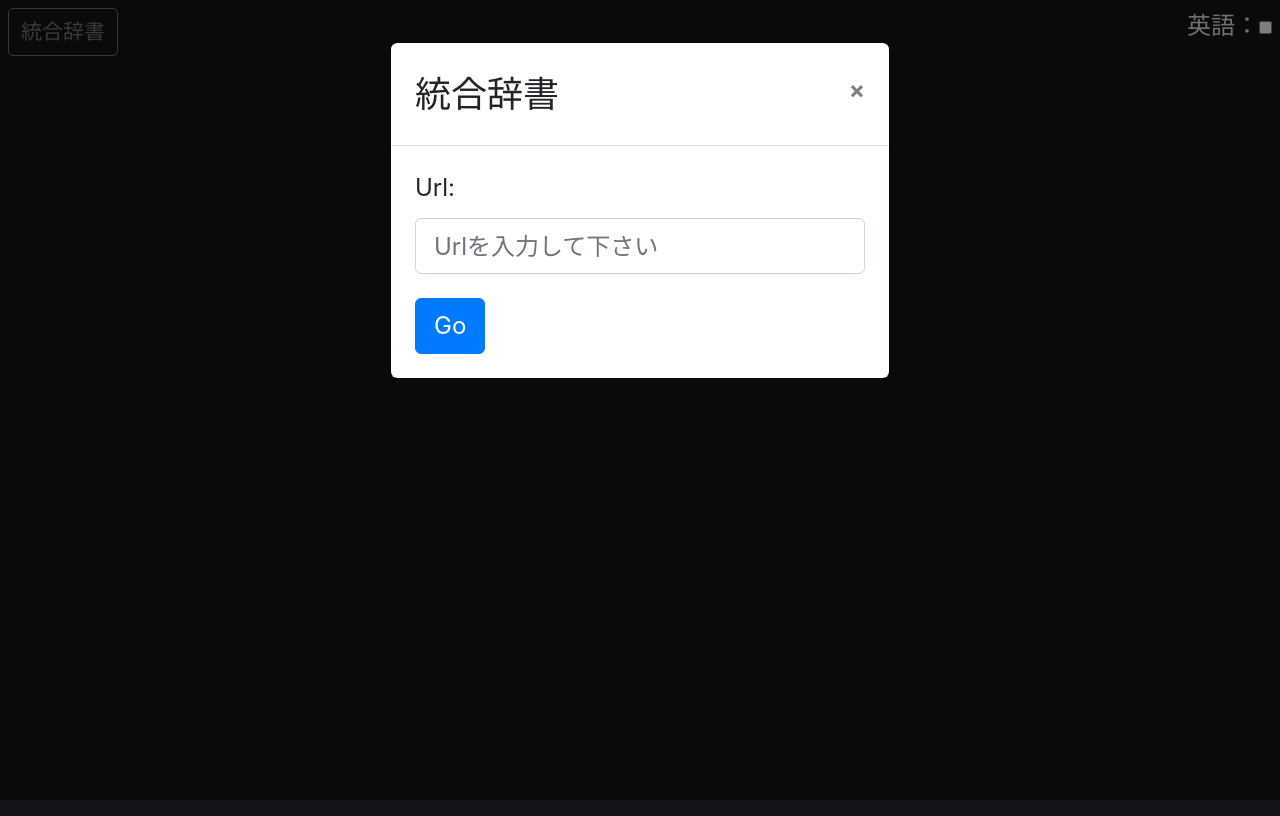
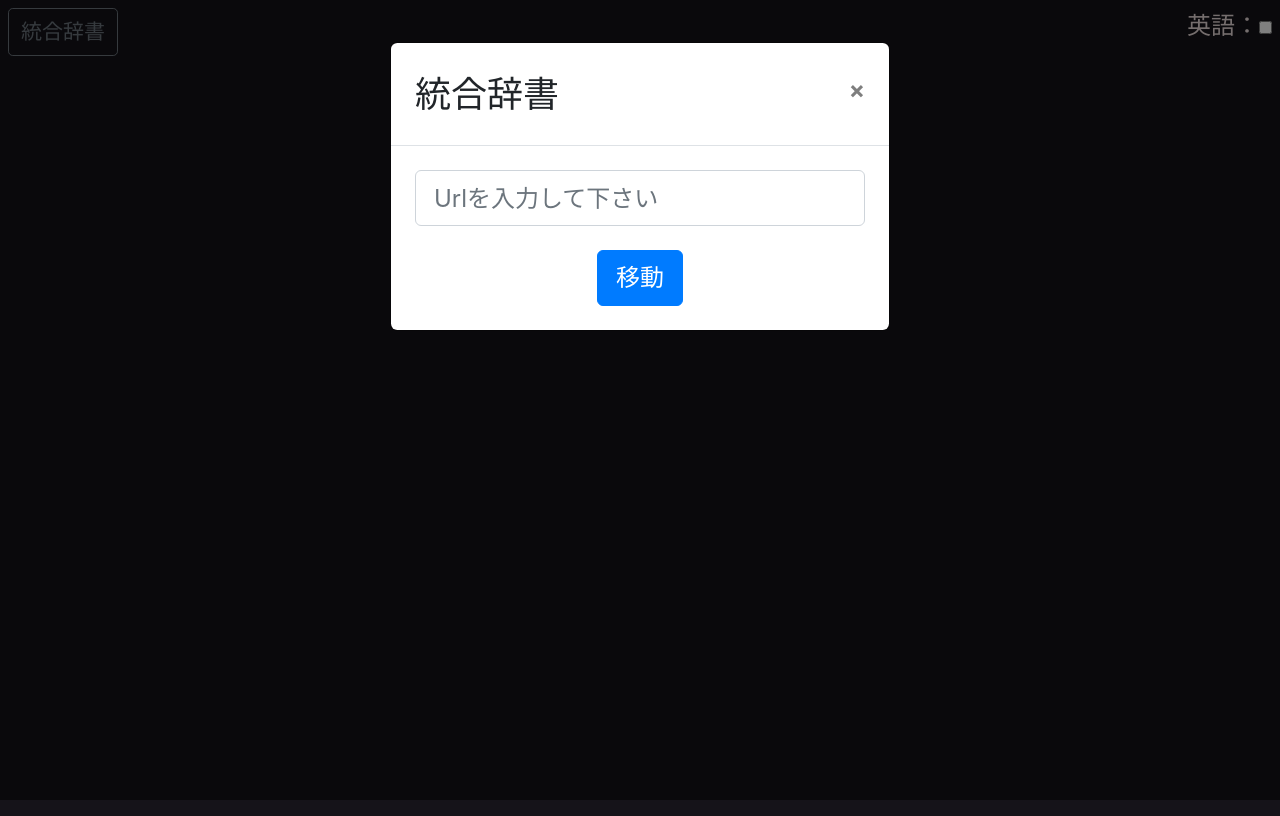
Before and after one commit to iccanobif/japanese-dictionary-web, a React (Create React App) app: page / in a window 1280 px wide. Both pictures are taken after a click on the button "統合辞書". Built offline with nearby package versions, Linux system fonts and the light colour scheme.

Commit message:
small graphics improvements to popup

```diff
--- a/src/IntegratedDictionaryOpener.js
+++ b/src/IntegratedDictionaryOpener.js
@@ -38,15 +38,18 @@ export default function IntegratedDictionaryOpener()
           <Modal.Title>統合辞書</Modal.Title>
         </Modal.Header>
 
-        <Modal.Body>
-          <Form onSubmit={handleSubmit} noValidate validated={validated}>
+        <Form onSubmit={handleSubmit} noValidate validated={validated}>
+          <Modal.Body>
             <Form.Group controlId="url">
-              <Form.Label>Url:</Form.Label>
               <Form.Control type="text" placeholder="Urlを入力して下さい" required value={url} onChange={(e) => setUrl(e.target.value)} />
             </Form.Group>
-            <Button variant="primary" type="submit" >Go</Button>
-          </Form>
-        </Modal.Body>
+            {/* <Modal.Footer> */}
+            <div style={{display: "flex", justifyContent: "center"}}>
+              <Button variant="primary" type="submit" >移動</Button>
+            </div>
+            {/* </Modal.Footer> */}
+          </Modal.Body>
+        </Form>
       </Modal></>
   )
 }
```
